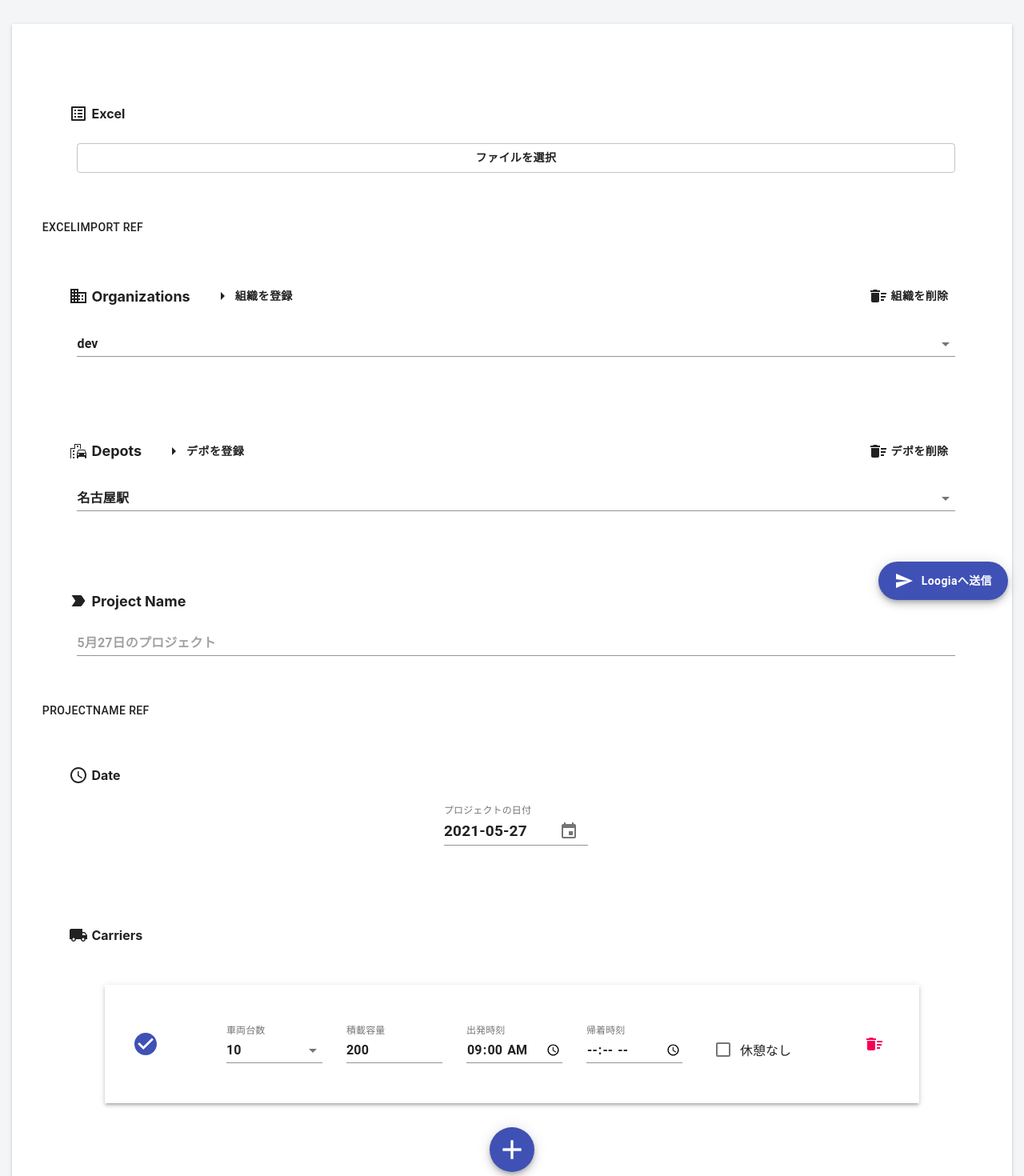
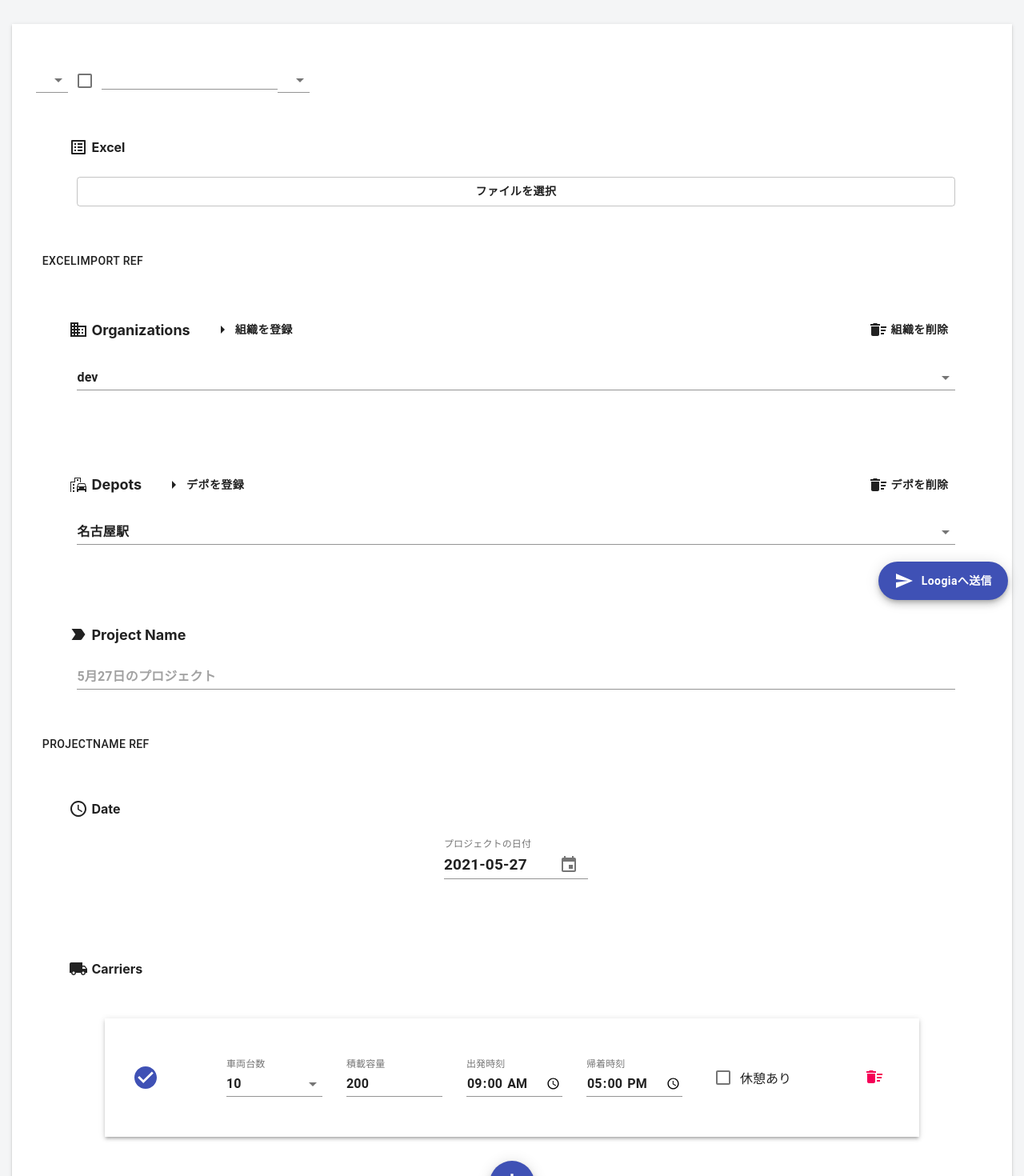
Before and after one commit to tsuchy-gmail/LooigaPDP-FromExcel, a React (Create React App) app: page / in a window 1280 px wide. Shown: the top 1470 px of the page at 80% size. Built offline with nearby package versions, Linux system fonts and the light colour scheme.

Commit message:
Carriers完了

```diff
--- a/src/App.tsx
+++ b/src/App.tsx
@@ -19,6 +19,7 @@ import { organizationsList } from "./organizationsData";
 import RequestFloatButton from "./components/atoms/RequestFloatButton";
 import Select from "@material-ui/core/Select";
 import MenuItem from "@material-ui/core/MenuItem";
+import Checkbox from "@material-ui/core/Checkbox";
 
 const { myorgProd, myorgDev } = organizationsList;
 
@@ -47,9 +48,25 @@ function App() {
   //Carriers info
   const carrierListState = useState<Map<string, unknown>[]>();
 
+  const [cheked, set] = useState(false);
+  const handle = (event: any) => {
+    set(!cheked);
+    console.log(event.target.checked);
+  };
+  console.log("App");
+
   return (
     <div style={{ background: "#F4F5F6", padding: "30px 0" }}>
       <Paper elevation={2}>
+        <Select onChange={(event: any) => console.log(event.target)}>
+          <MenuItem value={1}>1</MenuItem>
+          <MenuItem value={2}>2</MenuItem>
+        </Select>
+        <Checkbox onChange={handle} />
+        <MuiTextField
+          onChange={(event: any) => console.log(event.target.type)}
+        />
+        <Select onChange={(event: any) => console.log(event.target)} />
         <ExcelImport parentRef={excelImportRef} />
         <MuiButton onClick={() => console.log(excelImportRef.current?.value)}>
           ExcelImport Ref
--- a/src/components/atoms/Checkbox.tsx
+++ b/src/components/atoms/Checkbox.tsx
@@ -1,21 +1,22 @@
-import React from "react";
+import React, { ReactElement, ReactNode } from "react";
 
 import MuiCheckbox from "@material-ui/core/Checkbox";
 import { primary } from "../../utils/colors";
+import { ChangeInput, HandleChange } from "../../utils/types";
 
 export type CheckboxProps = {
   scale: number;
-  icon: React.ReactElement;
-  checkedIcon: React.ReactElement | React.ReactNode;
-  value: any;
-  onChange: (event: any) => void;
+  icon: ReactElement;
+  checkedIcon: ReactElement | ReactNode;
+  checked: boolean;
+  onChange: HandleChange<ChangeInput>;
 };
 
 const Checkbox: React.VFC<Partial<CheckboxProps>> = ({
   scale,
   icon,
   checkedIcon,
-  value,
+  checked,
   onChange,
 }) => {
   const checkboxStyle = {
@@ -25,12 +26,12 @@ const Checkbox: React.VFC<Partial<CheckboxProps>> = ({
   return (
     <div>
       <MuiCheckbox
+        checked={checked}
+        onChange={onChange}
         icon={icon}
         checkedIcon={checkedIcon}
         color="primary"
         style={checkboxStyle}
-        value={value}
-        onChange={onChange}
       />
     </div>
   );
--- a/src/components/molecules/CarrierSettingsRow.tsx
+++ b/src/components/molecules/CarrierSettingsRow.tsx
@@ -16,10 +16,11 @@ import MuiFab from "@material-ui/core/Fab";
 
 import Paper from "../atoms/Paper";
 
-import { HandleChange, ChangeTextFiled, ChangeSelect } from "../../utils/types";
+import { HandleChange, ChangeInput, ChangeSelect } from "../../utils/types";
 
 import { CarrierSettingsValues } from "../organisms/CarriersSettings";
 
+//--styled
 const Wrapper = styled.div`
   display: flex;
   align-items: center;
@@ -29,9 +30,7 @@ const MainSettingsWrapper = styled.div`
   display: flex;
   align-items: center;
   > * {
-    :not(:last-child) {
-      margin-right: 30px;
-    }
+    margin-right: 30px;
   }
 `;
 
@@ -45,23 +44,33 @@ const BreakSettingsWrapper = styled.div`
   }
 `;
 
+type IsChecked = { isRowChecked: boolean };
+
+const SettingsWrapper = styled.div`
+  opacity: ${(props: IsChecked) => (props.isRowChecked ? 1 : 0.3)};
+`;
+
+const CheckboxWrapper = styled.div`
+  opacity: ${(props: IsChecked) => (props.isRowChecked ? 1 : 0.3)};
+`;
+
 const CheckCircleWrapper = styled.div`
   margin-right: 80px;
 `;
 
-const CheckboxWrapper = styled.div`
-  position: relative;
-  top: 7px;
+const IconButtonWrapper = styled.div`
+  margin-left: 80px;
+  margin-top: -2px;
 `;
 
-const carrierCountOptions = [...new Array(50).keys()].map((count) => count + 1); //[1,2,3,.....50]
+//---
 
 type CarrierSettingsRowProps = {
   deleteSettingsRow: () => void;
   carrierSettingsMap: Map<string, CarrierSettingsValues>;
   getHandleChangeSettings: (
     settingItem: string
-  ) => HandleChange<ChangeTextFiled | ChangeSelect>;
+  ) => HandleChange<ChangeInput | ChangeSelect>;
 };
 
 const CarrierSettingsRow: VFC<CarrierSettingsRowProps> = ({
@@ -69,29 +78,41 @@ const CarrierSettingsRow: VFC<CarrierSettingsRowProps> = ({
   carrierSettingsMap,
   getHandleChangeSettings,
 }) => {
-  //
-  console.log("carrierSettingsMap = ", carrierSettingsMap);
-  //
+  //---util
+  const carrierCountOptions = [...new Array(50).keys()].map(
+    (count) => count + 1
+  ); //[1,2,3,.....50]
   const width = 120;
+  //---
 
-  const [isOpen, setIsOpen] = React.useState(false);
-  const handleChange = () => {
-    setIsOpen((isOpen) => !isOpen);
+  const getStringValueAndOnChange = (settingItem: string) => {
+    return {
+      value: carrierSettingsMap.get(settingItem) as string,
+      onChange: getHandleChangeSettings(settingItem),
+    };
+  };
+
+  const isRowChecked = carrierSettingsMap.get("isRowChecked") as boolean;
+  const enableBreak = carrierSettingsMap.get("enableBreak") as boolean;
+
+  const paperStyle = {
+    minWidth: "800px",
+    background: isRowChecked ? "" : "rgba(200,200,200,0.3)",
   };
 
   return (
-    <Paper minWidth="800px" elevation={3}>
+    <Paper elevation={3} {...paperStyle}>
       <Wrapper>
         <CheckCircleWrapper>
           <Checkbox
-            value={carrierSettingsMap.get("isRowChecked")}
+            checked={isRowChecked}
             onChange={getHandleChangeSettings("isRowChecked")}
-            checkedIcon={<Icon type="RadioButtonUnchecked" />}
-            icon={<Icon type="CheckCircle" color={primary} />}
+            icon={<Icon type="RadioButtonUnchecked" />}
+            checkedIcon={<Icon type="CheckCircle" color={primary} />}
             scale={1.4}
           />
         </CheckCircleWrapper>
-        <div>
+        <SettingsWrapper isRowChecked={isRowChecked as boolean}>
           <MainSettingsWrapper>
             <Select
               value={carrierSettingsMap.get("carrierCount") as number}
@@ -102,40 +123,36 @@ const CarrierSettingsRow: VFC<CarrierSettingsRowProps> = ({
               label="車両台数"
             />
             <TextField
-              value={carrierSettingsMap.get("capacity") as string}
-              onChange={getHandleChangeSettings("capacity")}
+              {...getStringValueAndOnChange("capacity")}
               width={width}
               label="積載容量"
               shrink={true}
             />
             <TimePicker
+              {...getStringValueAndOnChange("departureTime")}
               width={width}
               label="出発時刻"
-              value={carrierSettingsMap.get("departureTime") as string}
-              onChange={getHandleChangeSettings("departureTime")}
             />
-            <TimePicker width={width} label="帰着時刻" />
-            <CheckboxWrapper>
-              <CheckboxWithText
-                value={isOpen}
-                weight={500}
-                onChange={handleChange}
-              >
-                {isOpen ? <b>休憩あり</b> : "休憩なし"}
-              </CheckboxWithText>
-            </CheckboxWrapper>
+            <TimePicker
+              {...getStringValueAndOnChange("arrivalTime")}
+              width={width}
+              label="帰着時刻"
+            />
           </MainSettingsWrapper>
-
-          {isOpen && (
+          {carrierSettingsMap.get("enableBreak") && (
             <BreakSettingsWrapper>
               <TimePicker
+                {...getStringValueAndOnChange("breakReadyTime")}
                 width={width}
                 label="休憩開始(可能)"
-                value={carrierSettingsMap.get("breakReadyTime") as string}
-                onChange={getHandleChangeSettings("breakReadyTime")}
               />
-              <TimePicker width={width} label="休憩終了(可能)" />
+              <TimePicker
+                {...getStringValueAndOnChange("breakDueTime")}
+                width={width}
+                label="休憩終了(可能)"
+              />
               <TextField
+                {...getStringValueAndOnChange("breakDuration")}
                 width={width}
                 label="休憩時間"
                 end="min"
@@ -143,13 +160,22 @@ const CarrierSettingsRow: VFC<CarrierSettingsRowProps> = ({
               />
             </BreakSettingsWrapper>
           )}
-        </div>
-        <MuiIconButton
-          style={{ marginLeft: "80px" }}
-          onClick={deleteSettingsRow}
-        >
-          <Icon type="DeleteSweep" color={secondary} />
-        </MuiIconButton>
+        </SettingsWrapper>
+        <CheckboxWrapper isRowChecked={isRowChecked}>
+          <CheckboxWithText
+            checked={enableBreak}
+            onChange={getHandleChangeSettings("enableBreak")}
+            weight={enableBreak ? 700 : 400}
+          >
+            休憩あり
+          </CheckboxWithText>
+        </CheckboxWrapper>
+
+        <IconButtonWrapper>
+          <MuiIconButton onClick={deleteSettingsRow}>
+            <Icon type="DeleteSweep" color={secondary} />
+          </MuiIconButton>
+        </IconButtonWrapper>
       </Wrapper>
     </Paper>
   );
--- a/src/components/organisms/Depots.tsx
+++ b/src/components/organisms/Depots.tsx
@@ -8,7 +8,7 @@ import Select from "../atoms/Select";
 import {
   SetState,
   UseState,
-  ChangeTextFiled,
+  ChangeInput,
   ChangeSelect,
   HandleChange,
 } from "../../utils/types";
@@ -51,15 +51,15 @@ const Depots: React.VFC<DepotsProps> = ({
   const [lat, setLat] = useState("");
   const [lng, setLng] = useState("");
 
-  const handleChangeName: HandleChange<ChangeTextFiled> = (event) => {
+  const handleChangeName: HandleChange<ChangeInput> = (event) => {
     setName(event.target.value);
   };
-  const handleChangeLat: HandleChange<ChangeTextFiled> = (event) => {
+  const handleChangeLat: HandleChange<ChangeInput> = (event) => {
     setLat(event.target.value);
     const e = event.nativeEvent;
     console.log(e);
   };
-  const handleChangeLng: HandleChange<ChangeTextFiled> = (event) => {
+  const handleChangeLng: HandleChange<ChangeInput> = (event) => {
     setLng(event.target.value);
   };
 
--- a/src/components/organisms/Organizations.tsx
+++ b/src/components/organisms/Organizations.tsx
@@ -7,7 +7,7 @@ import Select from "../atoms/Select";
 import {
   SetState,
   UseState,
-  ChangeTextFiled,
+  ChangeInput,
   ChangeSelect,
   HandleChange,
 } from "../../utils/types";
@@ -72,13 +72,13 @@ const Organizations: React.VFC<OrganizationsProps> = ({
   const [id, setId] = useState("");
   const [key, setKey] = useState("");
 
-  const handleChangeName: HandleChange<ChangeTextFiled> = (event) => {
+  const handleChangeName: HandleChange<ChangeInput> = (event) => {
     setName(event.target.value);
   };
-  const handleChangeId: HandleChange<ChangeTextFiled> = (event) => {
+  const handleChangeId: HandleChange<ChangeInput> = (event) => {
     setId(event.target.value);
   };
-  const handleChangeKey: HandleChange<ChangeTextFiled> = (event) => {
+  const handleChangeKey: HandleChange<ChangeInput> = (event) => {
     setKey(event.target.value);
   };
 
--- a/src/utils/types.ts
+++ b/src/utils/types.ts
@@ -3,7 +3,7 @@ import React from "react";
 export type SetState<T> = React.Dispatch<React.SetStateAction<T>>;
 export type UseState<T> = [T, SetState<T>];
 
-export type ChangeTextFiled = React.ChangeEvent<HTMLInputElement>;
+export type ChangeInput = React.ChangeEvent<HTMLInputElement>;
 export type ChangeSelect = React.ChangeEvent<{ value: unknown }>;
 
 export type HandleChange<T> = {
```
Also changed, not shown: src/components/organisms/CarriersSettings.tsx (+22 -16 lines).
